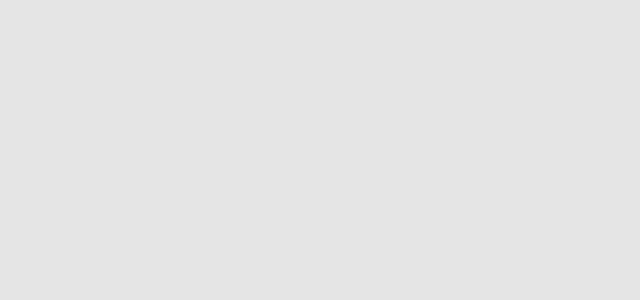
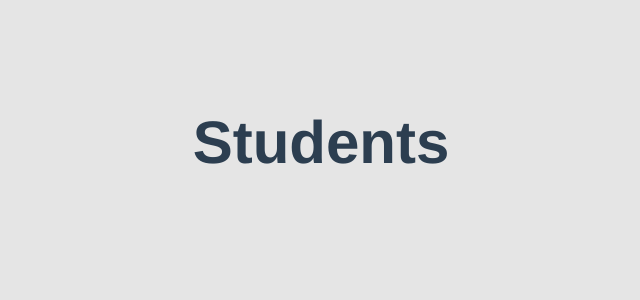
Before and after one commit to tylerdavidjoy/SEIV-Project2-Vue, a Vue app: page /students in a window 1280 px wide. Before the commit this address led to /. Shown: the top 300 px of the page, without its empty margins (319-959 px from the left). Built offline with nearby package versions, Linux system fonts and the light colour scheme.

Commit message:
fixed my errors, well technically tyler did

```diff
--- a/src/views/studentlist.vue
+++ b/src/views/studentlist.vue
@@ -1,11 +1,11 @@
 <template>
   <div class="hello">
-    <Courses />
+    <Students />
   </div>
 </template>
 
 <script>
-import Courses from "@/components/StudentList.vue";
+import Students from "@/components/StudentList.vue";
 export default {
   name: "studentlist",
   components: {
```
